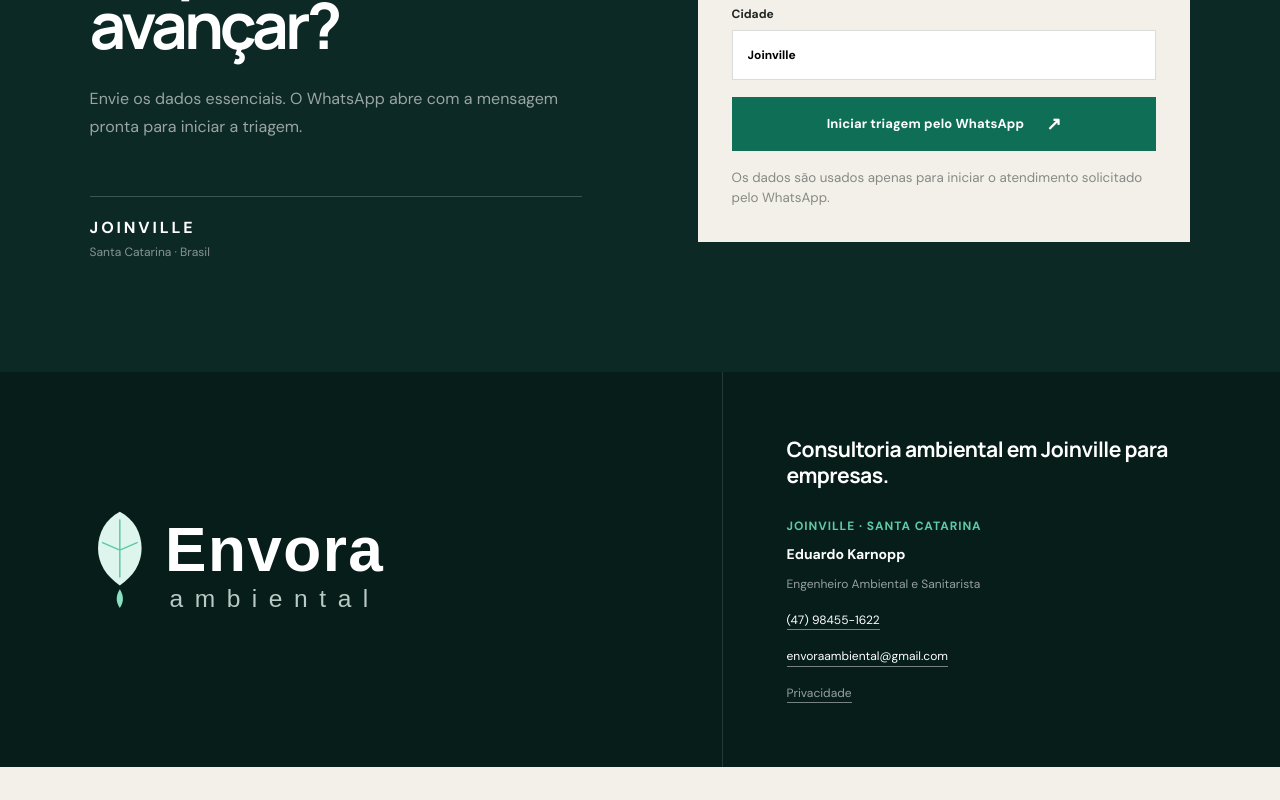
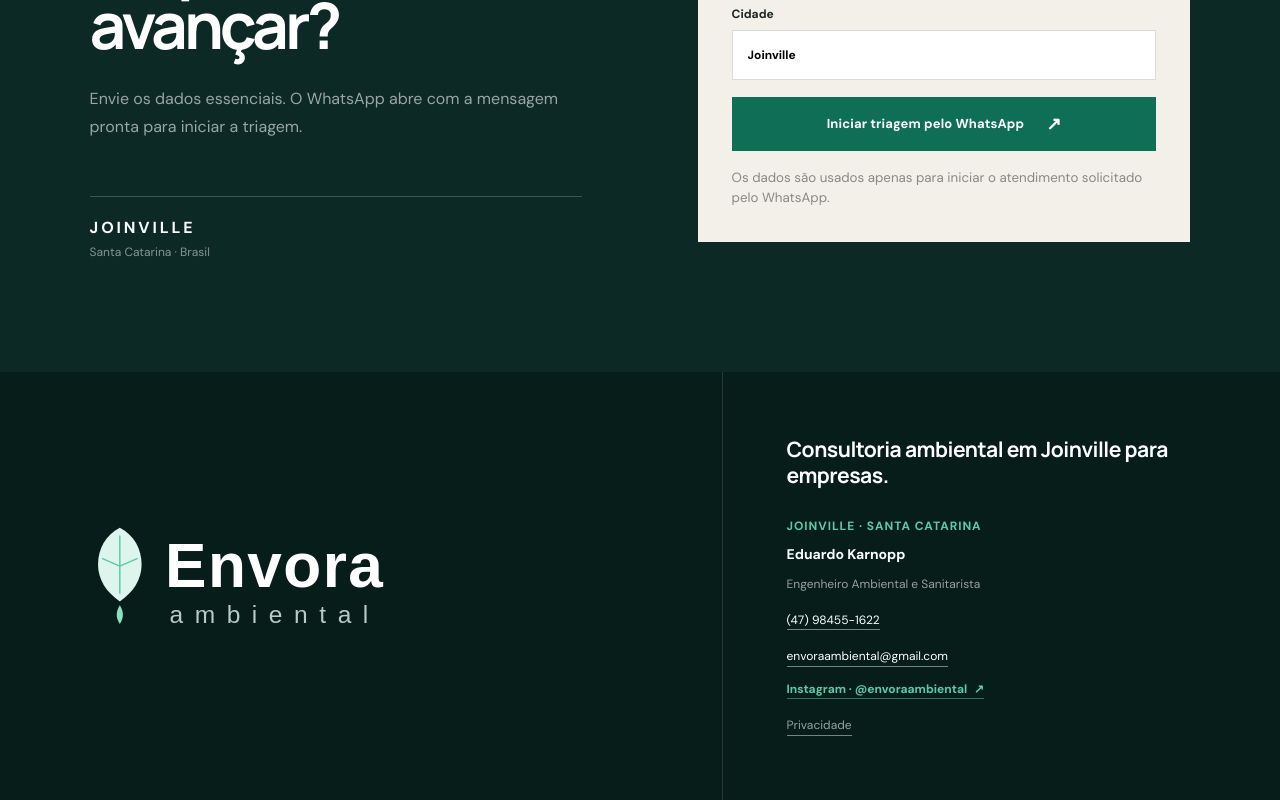
Before and after one commit to edukarnopp3/envora-ambiental-website, a Next.js app: page / in a window 1280 px wide. Shown: the part 6225-7025 px from the top of the page. Before the commit the page ends 6992 px from the top, so only its background shows below. Built offline with nearby package versions, Linux system fonts and the light colour scheme; no server answers.

Commit message:
Add Instagram link to site footer

```diff
--- a/app/envora-landing.tsx
+++ b/app/envora-landing.tsx
@@ -389,6 +389,7 @@ export default function EnvoraLanding() {
             <span>Engenheiro Ambiental e Sanitarista</span>
             <a href="tel:+5547984551622" onClick={() => track("phone_click", { source: "footer" })}>(47) 98455-1622</a>
             <a href="mailto:envoraambiental@gmail.com" onClick={() => track("email_click", { source: "footer" })}>envoraambiental@gmail.com</a>
+            <a className="instagram-link" href="https://www.instagram.com/envoraambiental/" target="_blank" rel="noopener noreferrer" onClick={() => track("instagram_click", { source: "footer" })}>Instagram · @envoraambiental <span aria-hidden="true">↗</span></a>
             <a className="privacy-text" href="/privacidade">Privacidade</a>
           </div>
         </div>
--- a/app/globals.css
+++ b/app/globals.css
@@ -143,6 +143,8 @@ footer .brand img { width:min(100%,520px); }
 .footer-details span:first-child { color:var(--brand-soft); font-weight:700; letter-spacing:.08em; text-transform:uppercase; }
 .footer-details strong { color:white; font-size:14px; }
 .footer-details a { width:max-content; margin-top:8px; color:white; border-bottom:1px solid rgba(255,255,255,.45); }
+.footer-details .instagram-link { margin-top:4px; color:var(--brand-soft); border-bottom-color:rgba(93,202,165,.48); font-weight:700; }
+.footer-details .instagram-link span { margin-left:4px; color:inherit; font-weight:inherit; letter-spacing:normal; text-transform:none; }
 .footer-details .privacy-text { margin-top:8px; color:rgba(255,255,255,.58); }
 .mobile-sticky { display:none; }
 .cookie-banner { position:fixed; right:24px; bottom:24px; z-index:100; display:grid; grid-template-columns:minmax(0,1fr) auto; align-items:center; gap:24px; width:min(720px,calc(100vw - 48px)); padding:20px 22px; background:#071d1a; color:white; box-shadow:0 18px 60px rgba(0,0,0,.26); }
```
Also changed, not shown: 1 other file (tests, documents, lock files or other folders).
